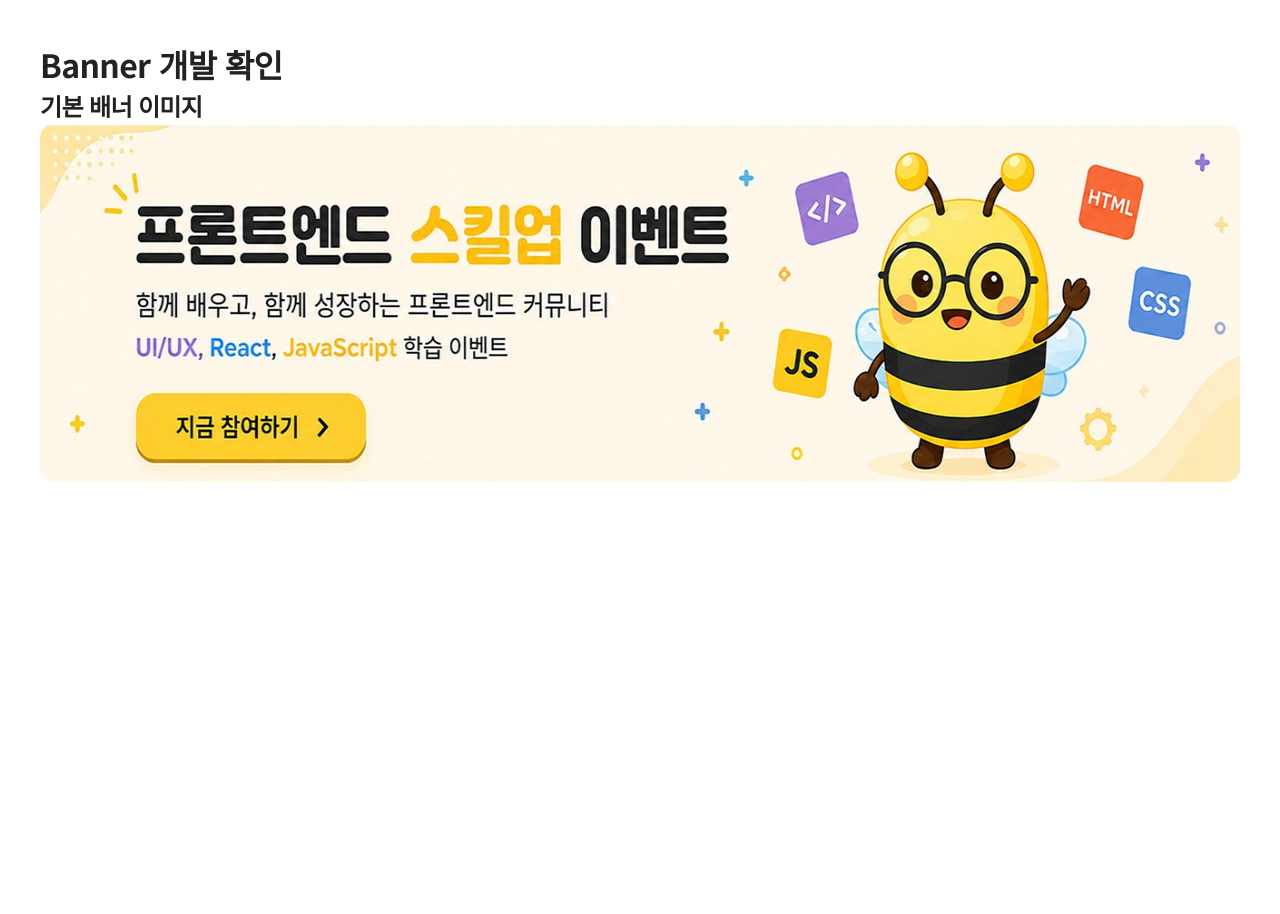
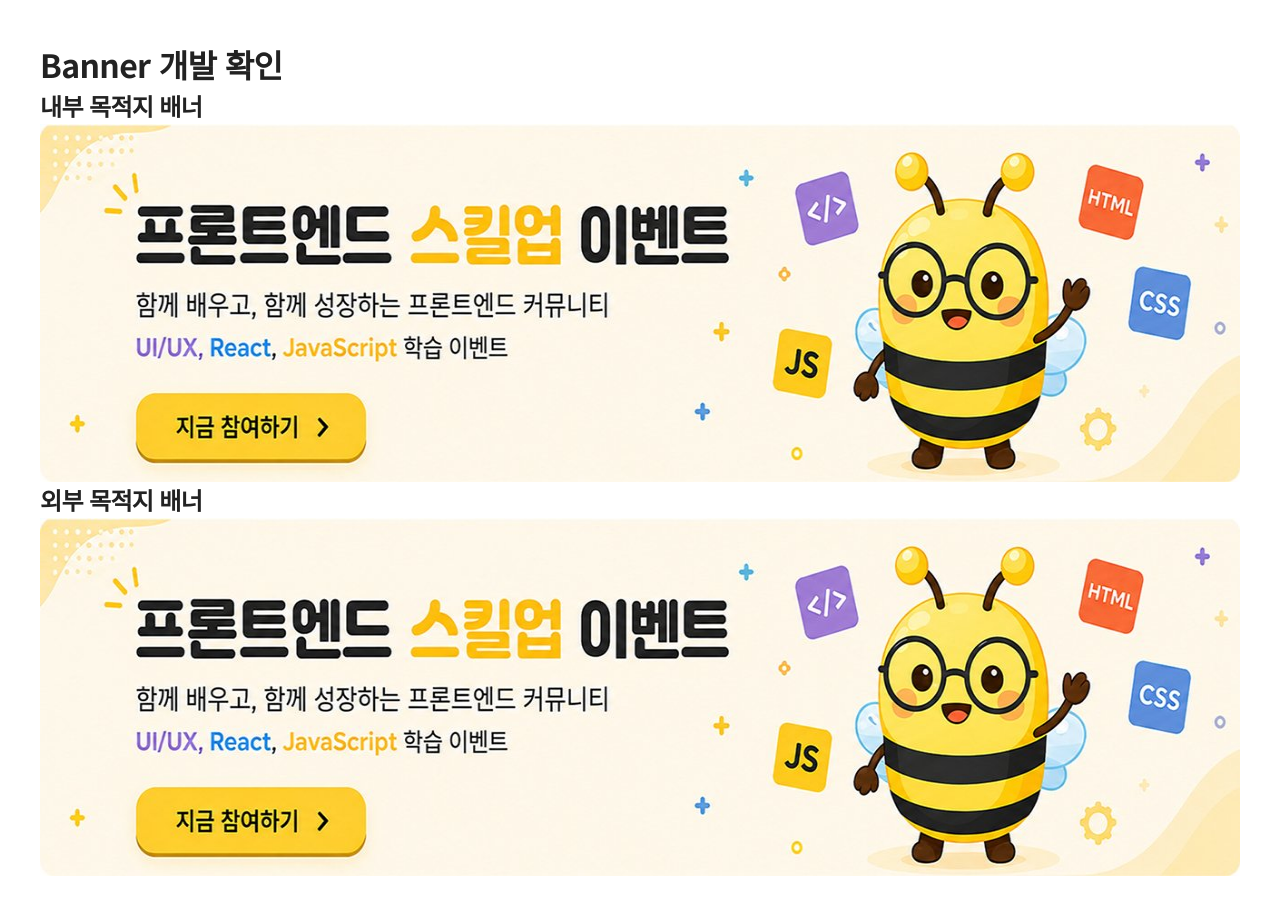
Before and after one commit to JEJU-Ratus/est_fe13_final_project, a Next.js app: page /dev/banner in a window 1280 px wide. Before the commit the page ends 800 px from the top, so only its background shows below. Built offline with nearby package versions, Linux system fonts and the light colour scheme.

Commit message:
feat: 공통 배너 링크 이동 구현

```diff
--- a/src/app/(dev)/dev/banner/page.js
+++ b/src/app/(dev)/dev/banner/page.js
@@ -7,9 +7,19 @@ export default function BannerDevPage() {
       <h1>Banner 개발 확인</h1>
 
       <section>
-        <h2>기본 배너 이미지</h2>
+        <h2>내부 목적지 배너</h2>
         <div className={styles["banner-preview"]}>
-          <Banner />
+          <Banner href="/dev" alt="개발 확인 페이지로 이동하는 프론트엔드 스킬업 이벤트" />
+        </div>
+      </section>
+
+      <section>
+        <h2>외부 목적지 배너</h2>
+        <div className={styles["banner-preview"]}>
+          <Banner
+            href="https://example.com"
+            alt="외부 이벤트 페이지로 이동하는 프론트엔드 스킬업 이벤트"
+          />
         </div>
       </section>
     </main>
--- a/src/components/Banner.jsx
+++ b/src/components/Banner.jsx
@@ -1,12 +1,33 @@
 import Image from "next/image";
+import Link from "next/link";
 import styles from "./Banner.module.scss";
 
 const DEFAULT_IMAGE_SRC = "/images/이벤트 광고.jpg";
 const DEFAULT_ALT = "프론트엔드 스킬업 이벤트";
 
-export default function Banner({ imageSrc = DEFAULT_IMAGE_SRC, alt = DEFAULT_ALT }) {
-  return (
-    <div className={styles["banner"]}>
+function getDestinationType(href) {
+  if (typeof href !== "string") {
+    return "none";
+  }
+
+  const destination = href.trim();
+
+  if (destination.startsWith("/") && !destination.startsWith("//")) {
+    return "internal";
+  }
+
+  try {
+    const url = new URL(destination);
+    return url.protocol === "http:" || url.protocol === "https:" ? "external" : "none";
+  } catch {
+    return "none";
+  }
+}
+
+export default function Banner({ imageSrc = DEFAULT_IMAGE_SRC, alt = DEFAULT_ALT, href = "" }) {
+  const destination = typeof href === "string" ? href.trim() : "";
+  const destinationType = getDestinationType(destination);
+  const image = (
     <Image
       className={styles["banner-image"]}
       src={imageSrc}
@@ -15,6 +36,32 @@ export default function Banner({ imageSrc = DEFAULT_IMAGE_SRC, alt = DEFAULT_ALT
       height={358}
       sizes="100vw"
     />
+  );
+
+  if (destinationType === "internal") {
+    return (
+      <div className={styles["banner"]}>
+        <Link className={styles["banner-link"]} href={destination}>
+          {image}
+        </Link>
       </div>
     );
   }
+
+  if (destinationType === "external") {
+    return (
+      <div className={styles["banner"]}>
+        <a
+          className={styles["banner-link"]}
+          href={destination}
+          target="_blank"
+          rel="noopener noreferrer"
+        >
+          {image}
+        </a>
+      </div>
+    );
+  }
+
+  return <div className={styles["banner"]}>{image}</div>;
+}
--- a/src/components/Banner.module.scss
+++ b/src/components/Banner.module.scss
@@ -1,5 +1,15 @@
 .banner {
   width: 100%;
+}
+
+.banner-link {
+  display: block;
+  width: 100%;
+
+  &:focus-visible {
+    outline: 3px solid currentColor;
+    outline-offset: 3px;
+  }
 }
 
 .banner-image {
```
Also changed, not shown: specs/006-banner/tasks.md (+6 -6 lines). Lines whose indentation alone changed are shown as unchanged.
